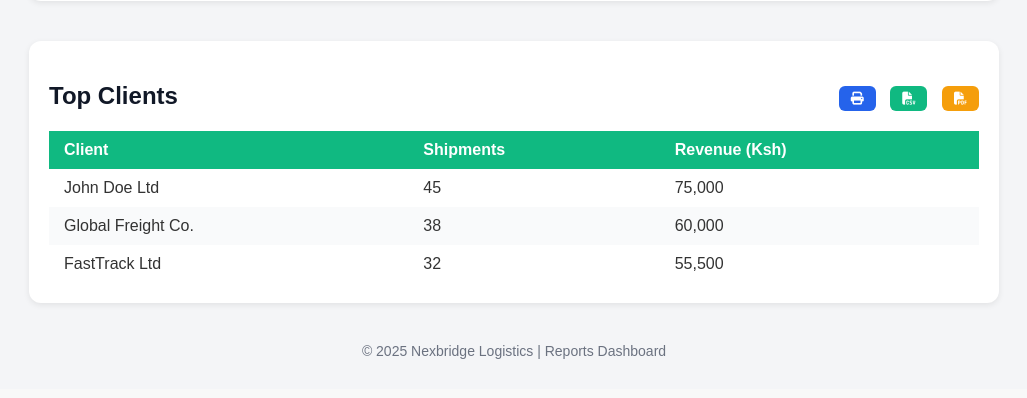
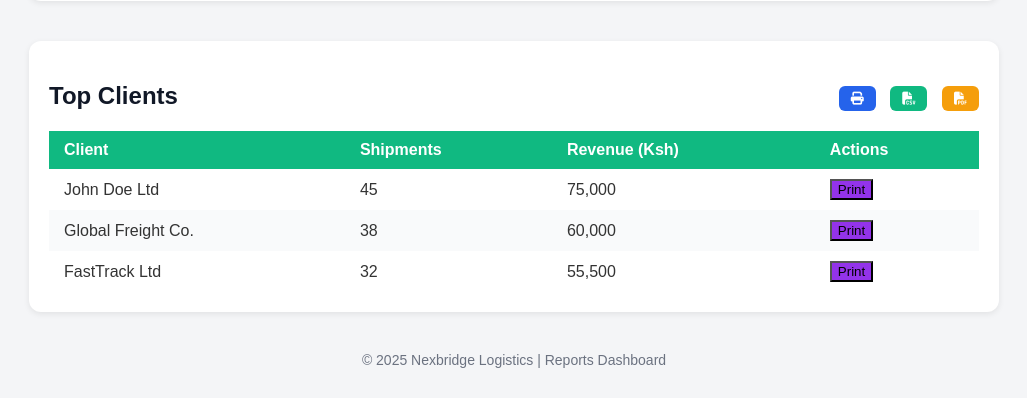
Before and after one commit to Maxwellkiptoo/tsfreighters, a PHP site: page /tsfreighters/app/Views/a/reports.php in a window 1280 px wide. Shown: the part 1326-1724 px from the top of the page, without its empty margins (251-1278 px from the left). Before the commit the page ends 1685 px from the top, so only its background shows below. Run offline with PHP 8.4, Linux system fonts and the light colour scheme; some libraries are stand-ins or nearby versions.

Commit message:
add the print function

```diff
--- a/app/Views/a/reports.php
+++ b/app/Views/a/reports.php
@@ -15,6 +15,7 @@ body {
 }
 .main-content { margin-left: 250px; padding: 30px; }
 @media(max-width:768px){ .main-content{margin-left:0;} .sidebar{display:none;} }
+
 header {
   background: #fff;
   padding: 15px 25px;
@@ -104,6 +105,7 @@ header h1 {
 .btn-print { background: #2563eb; }
 .btn-csv { background: #10b981; }
 .btn-pdf { background: #f59e0b; }
+.btn-client { background: #9333ea; }
 
 table { width: 100%; border-collapse: collapse; margin-top: 15px; }
 table th, table td { text-align: left; padding: 10px 15px; }
@@ -180,11 +182,11 @@ $filterLabel = ($month && $year) ? "$month $year" : "All Time";
       </div>
     </h2>
     <table>
-      <thead><tr><th>Client</th><th>Shipments</th><th>Revenue (Ksh)</th></tr></thead>
+      <thead><tr><th>Client</th><th>Shipments</th><th>Revenue (Ksh)</th><th>Actions</th></tr></thead>
       <tbody>
-        <tr><td>John Doe Ltd</td><td>45</td><td>75,000</td></tr>
-        <tr><td>Global Freight Co.</td><td>38</td><td>60,000</td></tr>
-        <tr><td>FastTrack Ltd</td><td>32</td><td>55,500</td></tr>
+        <tr><td>John Doe Ltd</td><td>45</td><td>75,000</td><td><button class="btn-client" onclick="printClientReport('John Doe Ltd',45,75000)">Print</button></td></tr>
+        <tr><td>Global Freight Co.</td><td>38</td><td>60,000</td><td><button class="btn-client" onclick="printClientReport('Global Freight Co.',38,60000)">Print</button></td></tr>
+        <tr><td>FastTrack Ltd</td><td>32</td><td>55,500</td><td><button class="btn-client" onclick="printClientReport('FastTrack Ltd',32,55500)">Print</button></td></tr>
       </tbody>
     </table>
   </div>
@@ -211,19 +213,18 @@ new Chart(ctx, {
   options: { responsive: true, plugins: { legend: { display: false } } }
 });
 
-// ✅ Print only section
+// ✅ Print a section
 function printSection(sectionId) {
   const content = document.getElementById(sectionId).innerHTML;
   const printWindow = window.open('', '', 'width=900,height=600');
-  printWindow.document.write('<html><head><title>Print Report</title>');
-  printWindow.document.write('</head><body>');
+  printWindow.document.write('<html><head><title>Print Report</title></head><body>');
   printWindow.document.write(content);
   printWindow.document.write('</body></html>');
   printWindow.document.close();
   printWindow.print();
 }
 
-// ✅ Export section as CSV
+// ✅ Export section to CSV
 function exportSectionCSV(sectionId) {
   const rows = document.querySelectorAll(`#${sectionId} table tr`);
   if (rows.length === 0) return alert("No table found to export!");
@@ -240,7 +241,7 @@ function exportSectionCSV(sectionId) {
   link.click();
 }
 
-// ✅ Export section as PDF
+// ✅ Export to PDF
 async function exportSectionPDF(sectionId) {
   const { jsPDF } = window.jspdf;
   const pdf = new jsPDF('p', 'pt', 'a4');
@@ -248,6 +249,20 @@ async function exportSectionPDF(sectionId) {
   pdf.text("Report Section: " + sectionId, 40, 40);
   pdf.html(section, { x: 30, y: 60, callback: () => pdf.save(`${sectionId}.pdf`) });
 }
+
+// ✅ Print individual client
+function printClientReport(name, shipments, revenue) {
+  const content = `
+    <h2>${name} - Monthly Report</h2>
+    <p><strong>Shipments:</strong> ${shipments}</p>
+    <p><strong>Total Revenue:</strong> Ksh ${revenue.toLocaleString()}</p>
+    <hr><p>Generated on ${new Date().toLocaleDateString()}</p>
+  `;
+  const printWindow = window.open('', '', 'width=600,height=400');
+  printWindow.document.write(`<html><head><title>${name} Report</title></head><body>${content}</body></html>`);
+  printWindow.document.close();
+  printWindow.print();
+}
 </script>
 </body>
 </html>
```
